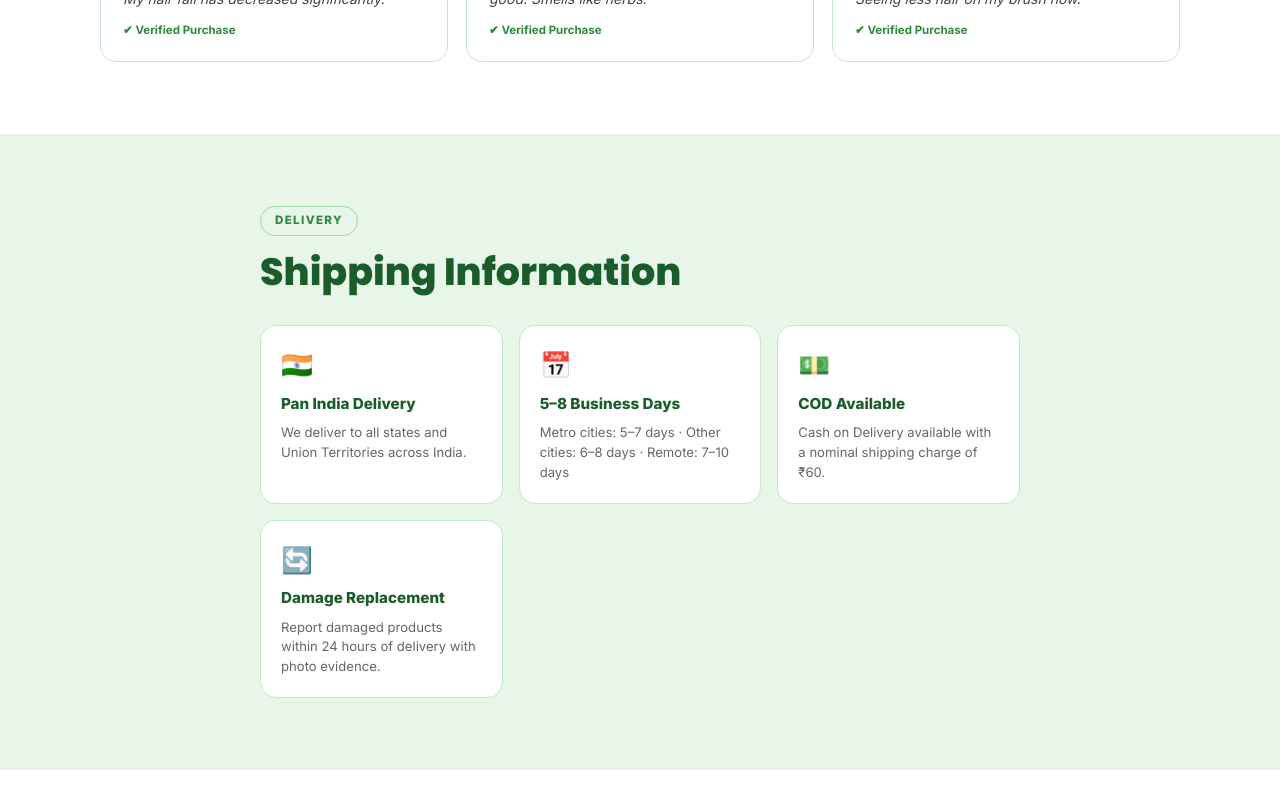
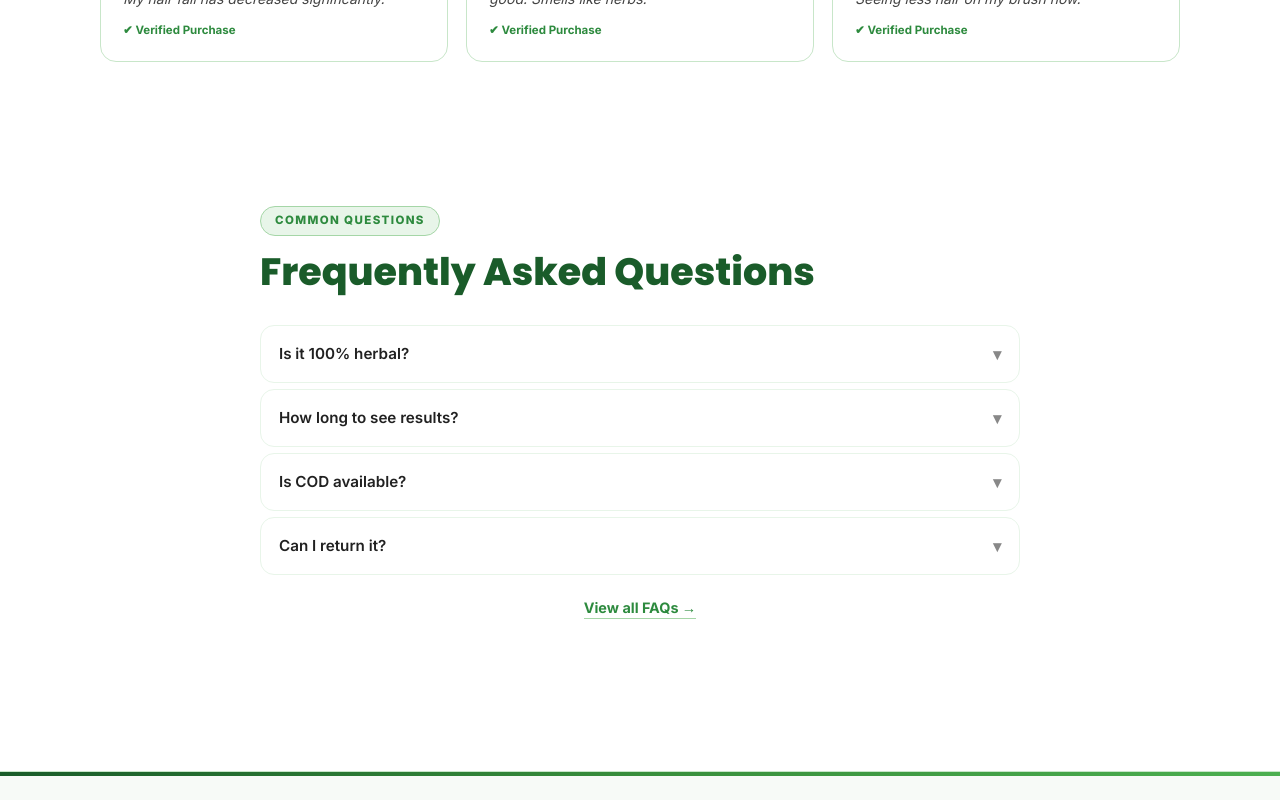
Before and after one commit to dakshtandel-9/Sanjari, a Next.js app: page /product in a window 1280 px wide. Shown: the part 3800-4600 px from the top of the page. Built offline with nearby package versions, Linux system fonts and the light colour scheme.

Commit message:
feat: remove shipping information section from product page

```diff
--- a/app/product/page.tsx
+++ b/app/product/page.tsx
@@ -360,7 +360,7 @@ export default function ProductPage() {
                     <span className="pd__sec-badge">What Customers Say</span>
                     <h2 className="pd__sec-title">Customer Reviews</h2>
                     <div className="pd__reviews-summary">
-                        <div className="pd__reviews-score">5.0</div>
+                        <div className="pd__reviews-score">4.6</div>
                         <div>
                             <Stars count={5} />
                             <p className="pd__reviews-count">Based on 142 verified purchases</p>
@@ -385,37 +385,6 @@ export default function ProductPage() {
                 </div>
             </section>
 
-            {/* ══════════════════════════════════════════════
-                SECTION 7 — SHIPPING INFO
-            ══════════════════════════════════════════════ */}
-            <section className="pd__section pd__section--green" id="shipping">
-                <div className="pd__section-inner pd__section-inner--narrow">
-                    <span className="pd__sec-badge">Delivery</span>
-                    <h2 className="pd__sec-title">Shipping Information</h2>
-                    <div className="pd__ship-grid">
-                        <div className="pd__ship-card">
-                            <span className="pd__ship-icon">🇮🇳</span>
-                            <strong>Pan India Delivery</strong>
-                            <p>We deliver to all states and Union Territories across India.</p>
-                        </div>
-                        <div className="pd__ship-card">
-                            <span className="pd__ship-icon">📅</span>
-                            <strong>5–8 Business Days</strong>
-                            <p>Metro cities: 5–7 days · Other cities: 6–8 days · Remote: 7–10 days</p>
-                        </div>
-                        <div className="pd__ship-card">
-                            <span className="pd__ship-icon">💵</span>
-                            <strong>COD Available</strong>
-                            <p>Cash on Delivery available with a nominal shipping charge of ₹60.</p>
-                        </div>
-                        <div className="pd__ship-card">
-                            <span className="pd__ship-icon">🔄</span>
-                            <strong>Damage Replacement</strong>
-                            <p>Report damaged products within 24 hours of delivery with photo evidence.</p>
-                        </div>
-                    </div>
-                </div>
-            </section>
 
             {/* ══════════════════════════════════════════════
                 SECTION 8 — FAQ (SHORT)
```
